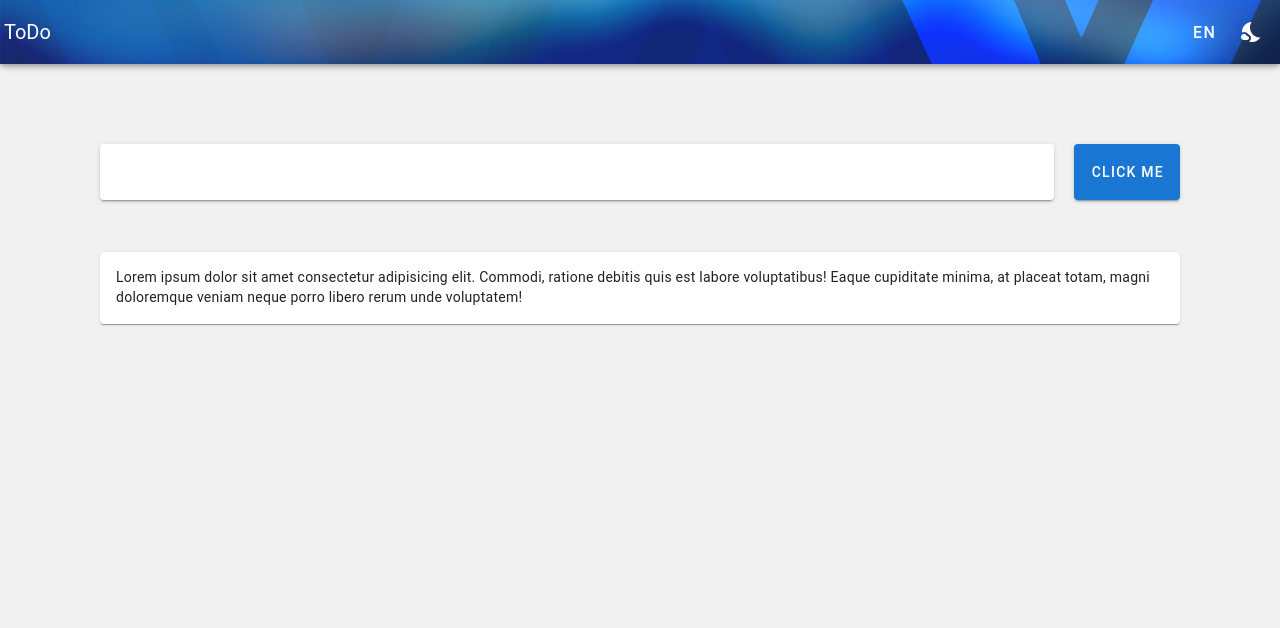
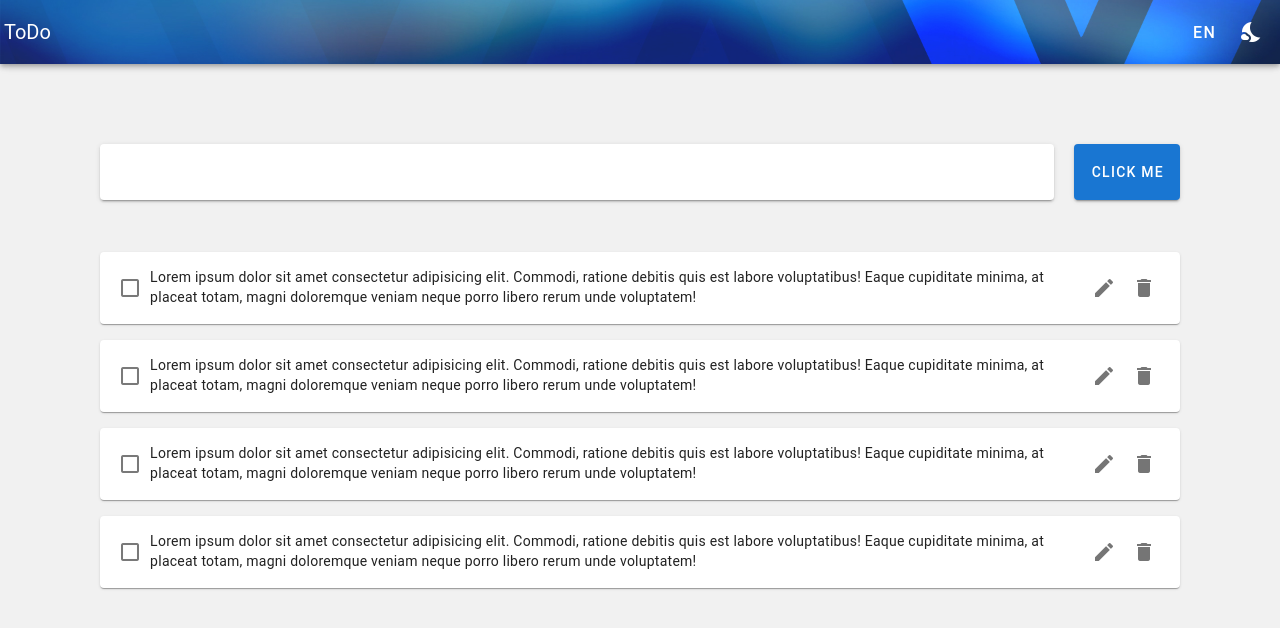
Before and after one commit to idenisovs/hello-vuejs, a Vue app: page / in a window 1280 px wide. Shown: the top 628 px of the page. Built offline with nearby package versions, Linux system fonts and the light colour scheme.

Commit message:
UX of ToDo Item.

```diff
--- a/src/components/ToDoItem.vue
+++ b/src/components/ToDoItem.vue
@@ -5,9 +5,16 @@
 </script>
 
 <template>
-    <v-card>
+    <v-card class="mb-4">
         <v-card-text>
-            {{message}}
+            <div class="d-flex align-center">
+                <v-checkbox density="compact" hide-details class="mr-4"></v-checkbox>
+                <span>{{message}}</span>
+                <span class="d-flex">
+                    <v-btn icon="edit" variant="plain" size="small" />
+                    <v-btn icon="delete" variant="plain" size="small" />
+                </span>
+            </div>
         </v-card-text>
     </v-card>
 </template>
--- a/src/components/ToDoList.vue
+++ b/src/components/ToDoList.vue
@@ -8,4 +8,7 @@
 
 <template>
     <ToDoItem :message="message" />
+    <ToDoItem :message="message" />
+    <ToDoItem :message="message" />
+    <ToDoItem :message="message" />
 </template>
```
